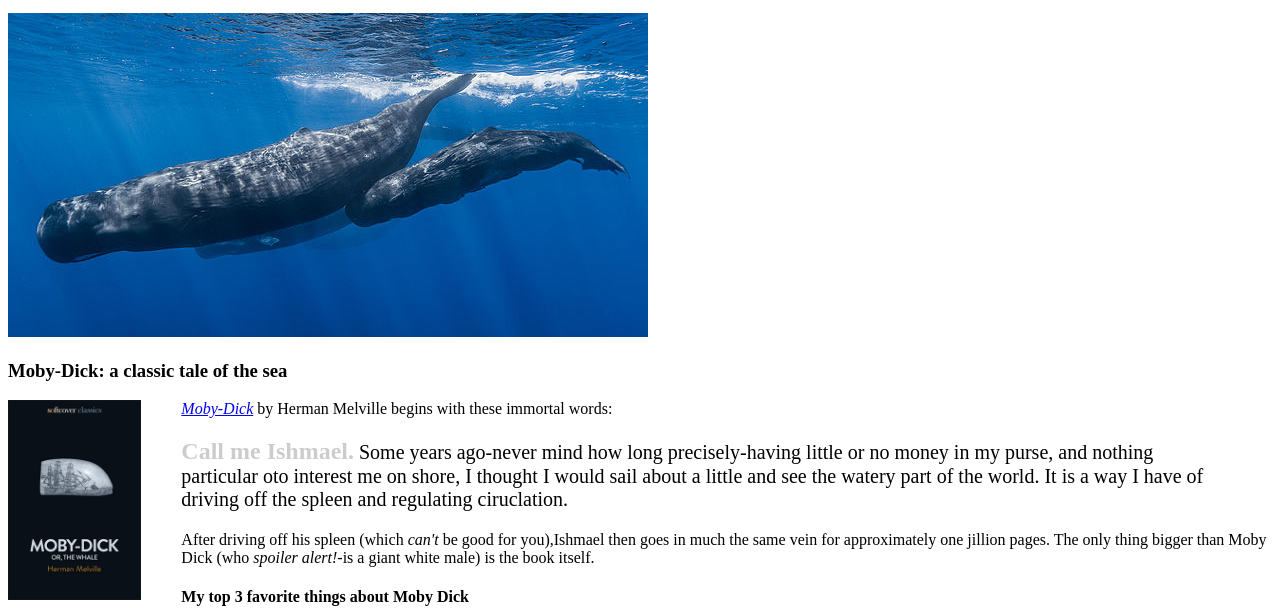
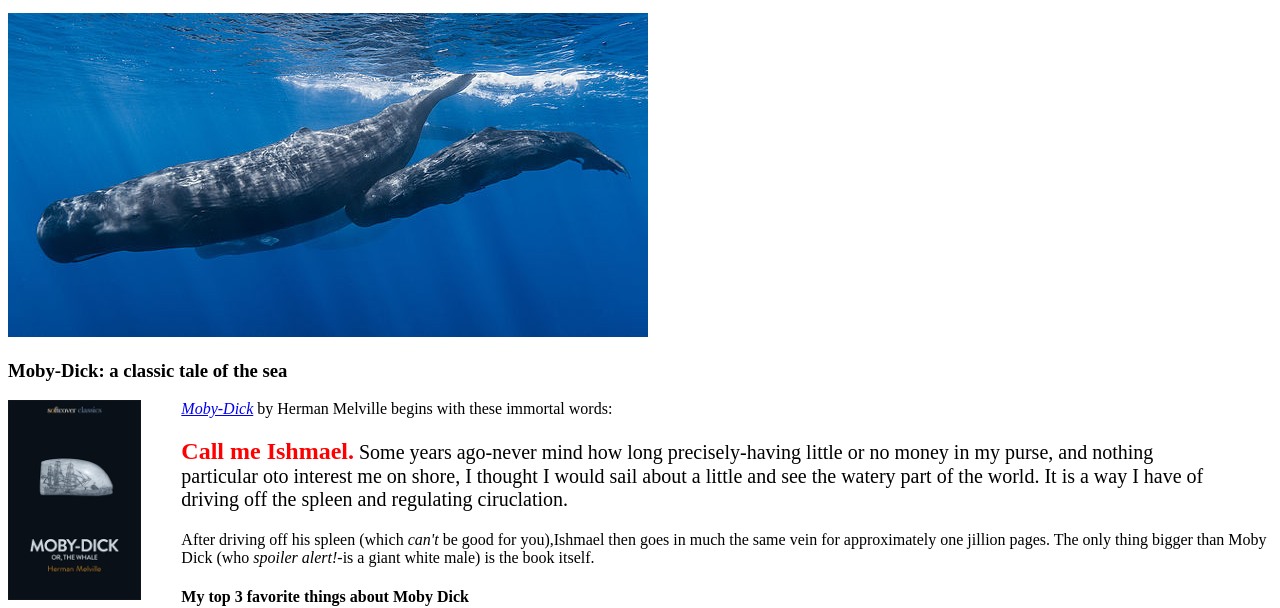
Before and after one commit to harry-th/sample_website, a plain HTML site: page moby_dick.html in a window 1280 px wide. Shown: the part 210-818 px from the top of the page. Drawn offline with Linux system fonts and the light colour scheme.

Commit message:
add styling

```diff
--- a/moby_dick.html
+++ b/moby_dick.html
@@ -32,7 +32,7 @@
       </p>
       <blockquote style="font-size: 20px; font-style: italics">
         <p>
-          <span style="font-size: 24px; font-weight: bold; color: #ccc;">Call me Ishmael.</span> Some years ago-never mind how long precisely-having little or no money in my purse, and nothing particular oto interest me on shore, I thought I would sail about a little and see the watery part of the world. It is a way I have of driving off the spleen and regulating ciruclation.
+          <span style="font-size: 24px; font-weight: bold; color: red;">Call me Ishmael.</span> Some years ago-never mind how long precisely-having little or no money in my purse, and nothing particular oto interest me on shore, I thought I would sail about a little and see the watery part of the world. It is a way I have of driving off the spleen and regulating ciruclation.
         </p>
       </blockquote>
       <p>
```
